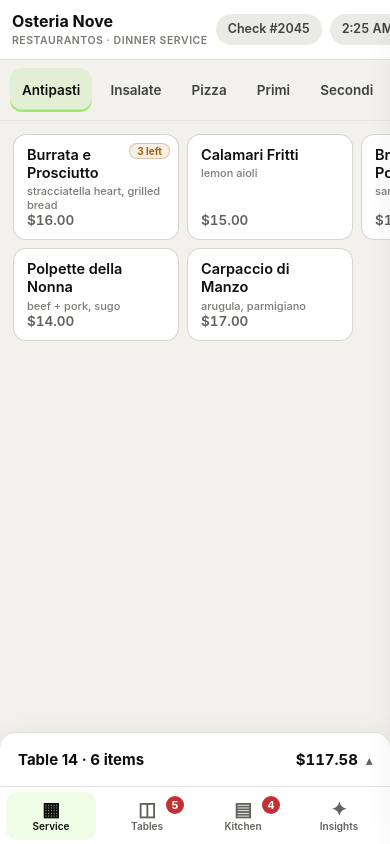
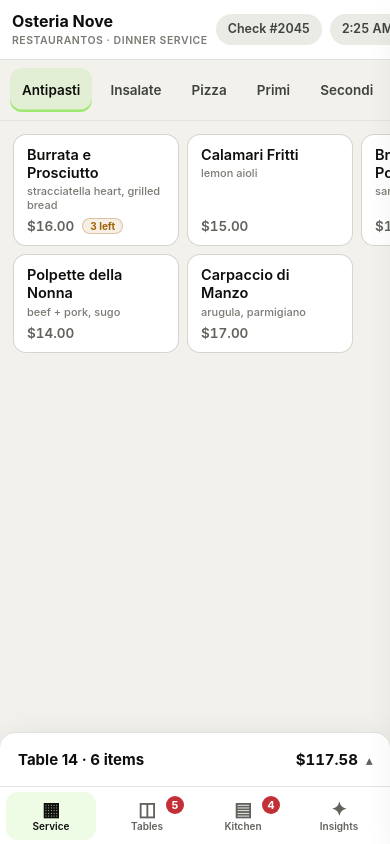
Before and after one commit to saengsawat/RestaurantOS, a plain HTML site: page prototypes/index_RestaurantOS.html in a window 390 px wide. Shown: the top 844 px of the page. Drawn offline with Linux system fonts and the light colour scheme.

Commit message:
Fix stock badge overlapping menu item names on narrow tiles
The "3 left" / "86" badge was absolutely positioned at the tile's
top-right, so item names flowed underneath it and collided once the
tile narrowed (visible on phones, and on a squeezed desktop window).

Badge now sits in normal flow on the price row, right-aligned opposite
the price. The name gets the full tile width and wraps instead of
overlapping, and the badge can never cover text at any width.

Co-Authored-By: Claude Fable 5 <noreply@anthropic.com>

```diff
--- a/prototypes/index_RestaurantOS.html
+++ b/prototypes/index_RestaurantOS.html
@@ -144,8 +144,11 @@ body.offline .net-banner{display:flex}
 .tile:active{transform:scale(.96)}
 .tile-name{display:block;font-size:14.5px;font-weight:600;line-height:1.25}
 .tile-sub{display:block;font-size:11px;color:var(--ink-4);font-weight:550;margin-top:2px}
+/* Stock badge sits in flow on the price row, never floating over the
+   name: a narrow tile wraps the name instead of colliding with it. */
+.tile-foot{display:flex;align-items:center;justify-content:space-between;gap:8px;margin-top:6px}
 .tile-price{font-size:13.5px;color:var(--ink-3);font-weight:600}
-.tile .low{position:absolute;top:8px;right:8px;font-size:10px;font-weight:700;color:var(--amber);
+.tile .low{flex-shrink:0;white-space:nowrap;font-size:10px;font-weight:700;color:var(--amber);
   background:var(--amber-wash);border:1px solid var(--amber-line);border-radius:var(--r-pill);padding:1px 7px}
 .tile.t86{background:var(--surface-2);box-shadow:none}
 .tile.t86 .tile-name,.tile.t86 .tile-price{color:var(--ink-4)}
@@ -885,8 +888,8 @@ function renderTiles(){
     const is86 = left===0;
     const lowTag = left===undefined?"":(is86?`<span class="low">86</span>`:(left<=5?`<span class="low">${left} left</span>`:""));
     return `<button class="tile ${is86?"t86":""}" data-item="${i.id}" ${is86?"disabled":""}>
-      ${lowTag}<span><span class="tile-name">${esc(i.name)}</span><span class="tile-sub">${esc(i.sub)}</span></span>
-      <span class="tile-price num">${money(i.price)}</span></button>`;
+      <span><span class="tile-name">${esc(i.name)}</span><span class="tile-sub">${esc(i.sub)}</span></span>
+      <span class="tile-foot"><span class="tile-price num">${money(i.price)}</span>${lowTag}</span></button>`;
   }).join("");
   document.querySelectorAll(".tile[data-item]").forEach(t=>t.addEventListener("click",()=>openConfig(t.dataset.item)));
 }
```
